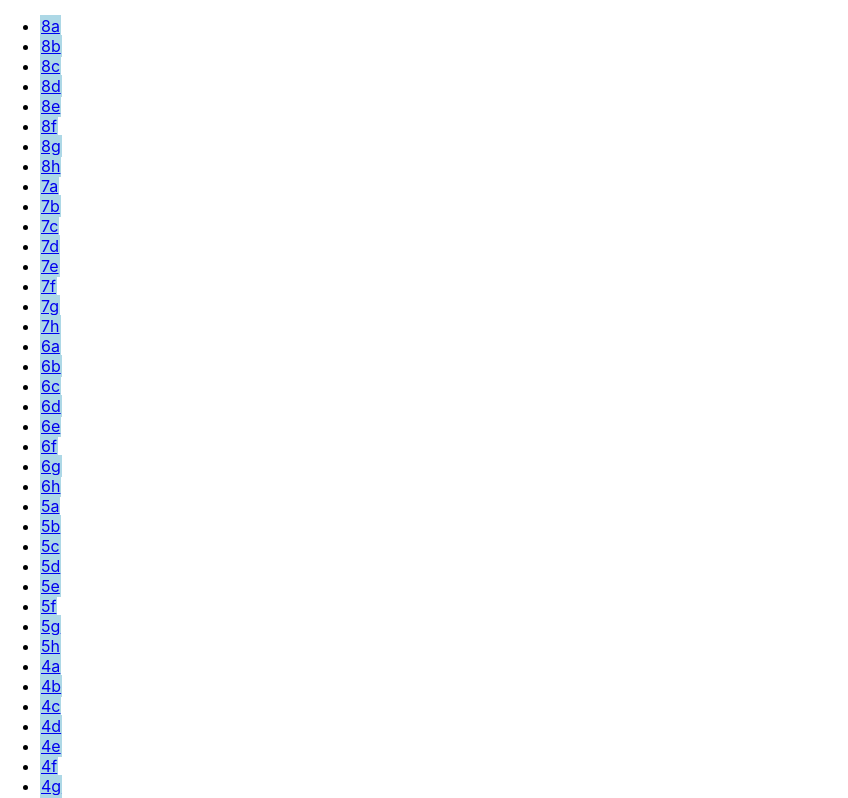
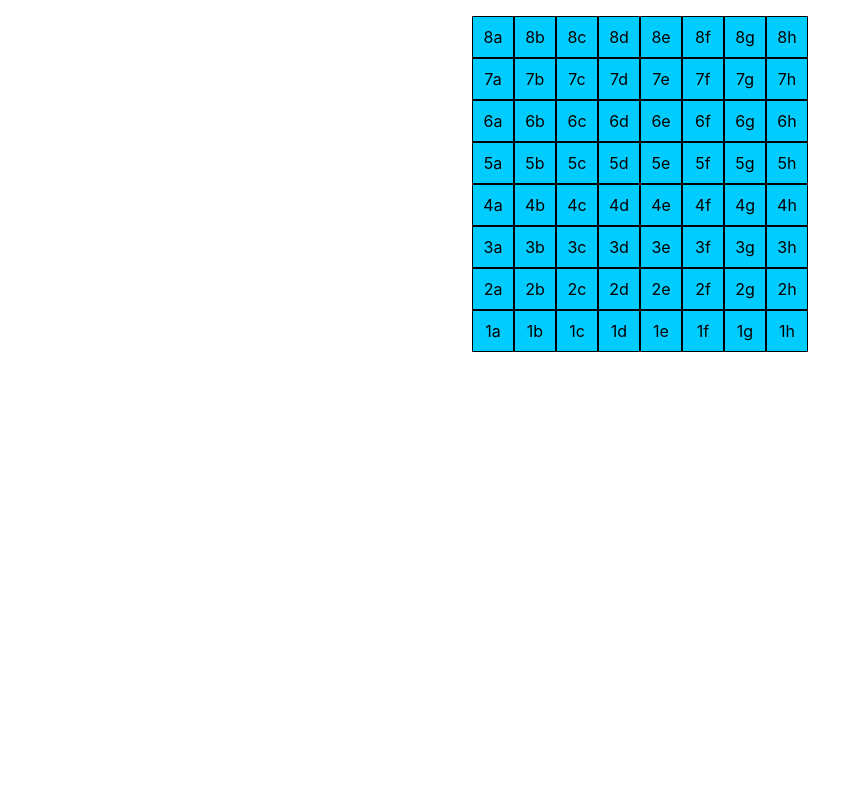
Before and after one commit to Olga-Mishareva/db-chessboard-om, a React (Create React App) app: page / in a window 1280 px wide. Shown: the top 798 px of the page, without its empty margins (0-848 px from the left). Built offline with nearby package versions, Linux system fonts and the light colour scheme.

Commit message:
feat: add simple styling for chessboard & cage

```diff
--- a/src/components/Cage/Cage.css
+++ b/src/components/Cage/Cage.css
@@ -1,6 +1,15 @@
 .cage {
-  width: 50px;
-  height: 50px;
-  border: 1px solid lightblue;
-  background-color: lightblue;
+  text-decoration: none;
+  margin: 0;
+  width: 100%;
+  height: 100%;
+  color: black;
+  display: flex;
+  justify-content: center;
+  align-items: center;
 }
+
+.cage.active {
+  font-weight: 500;
+  color: yellow;
+}
--- a/src/components/Chessboard/Chessboard.css
+++ b/src/components/Chessboard/Chessboard.css
@@ -0,0 +1,14 @@
+.chessboard {
+  list-style: none;
+  padding: 1rem;
+  margin: 0 auto;
+  display: grid;
+  grid-template-columns: repeat(8, 42px);
+  grid-template-rows: repeat(8, 42px);
+  justify-content: center;
+}
+
+.chessboard__item {
+  border: 1px solid black;
+  background-color: #00ccff;
+}
```
